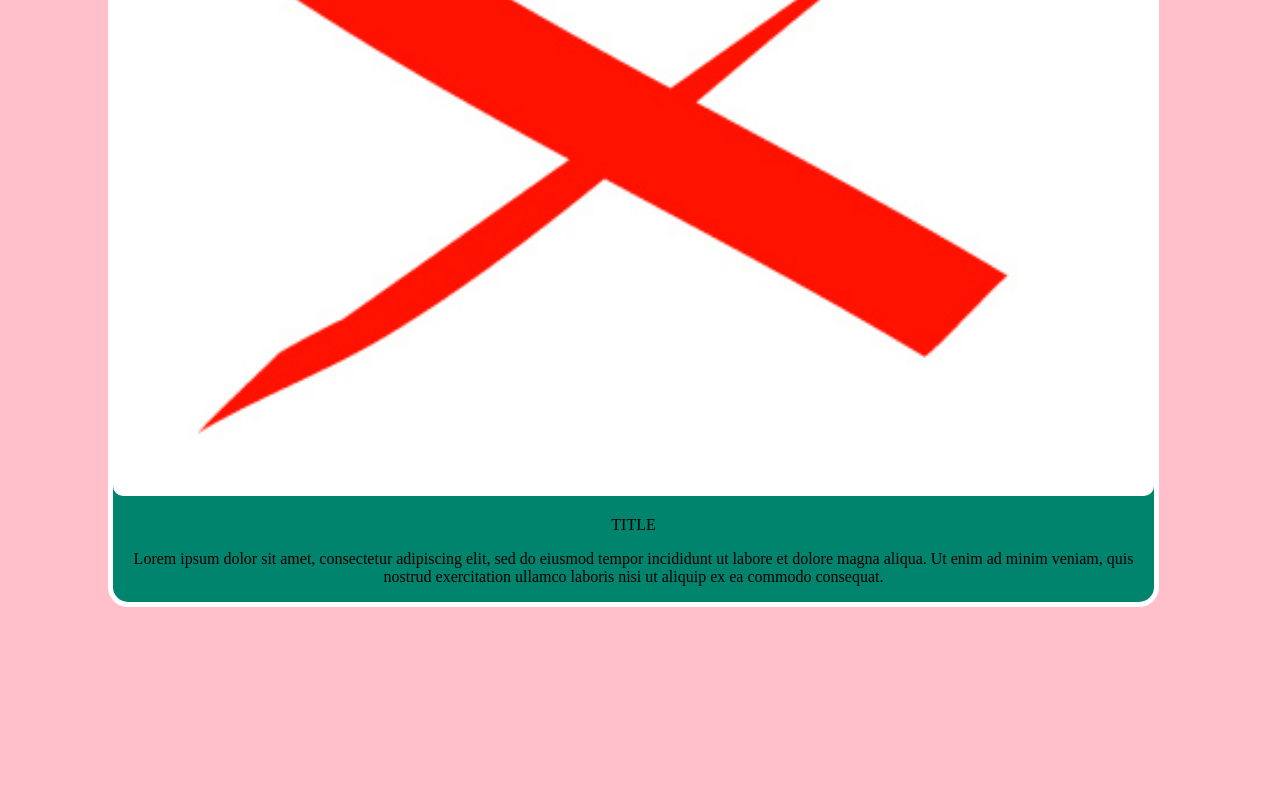
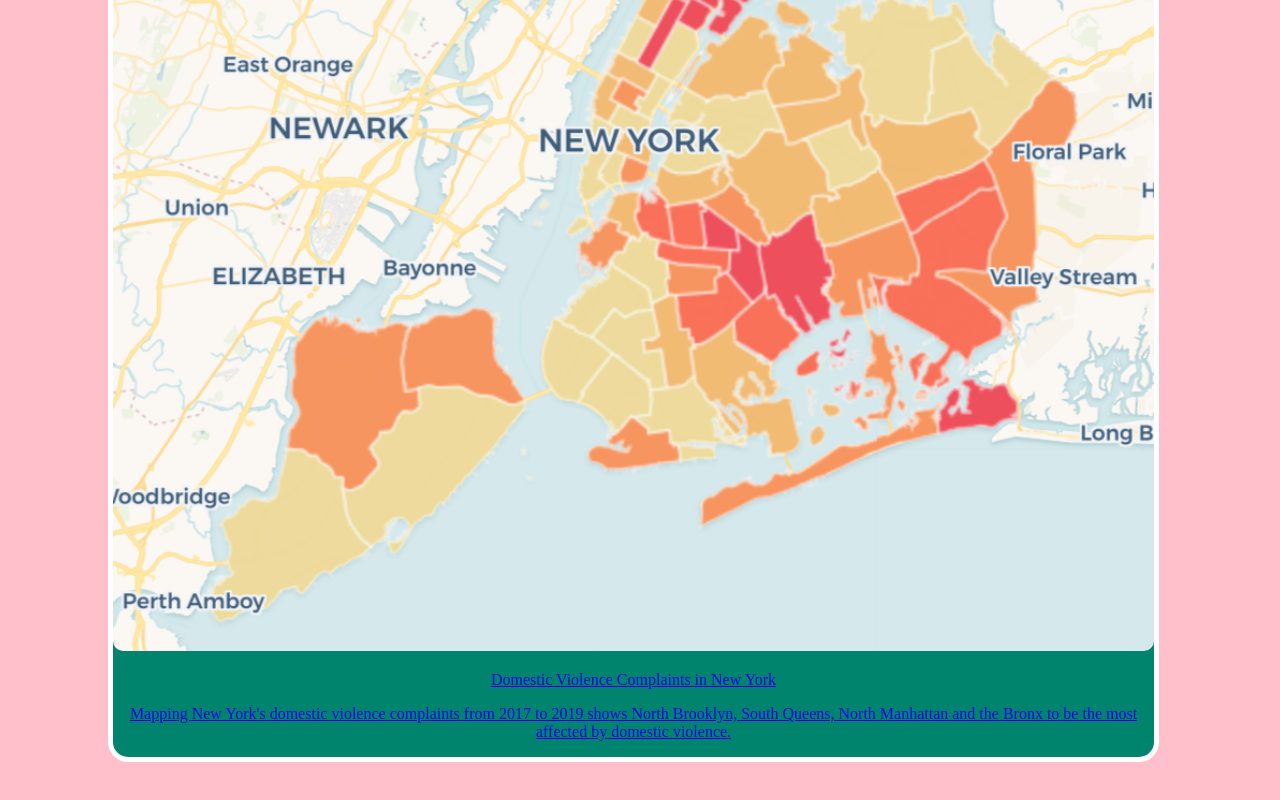
Before and after one commit to arnopedram/home, a plain HTML site: page index.html in a window 1280 px wide. Shown: the part 980-1780 px from the top of the page. Before the commit the page ends 1687 px from the top, so only its background shows below. Drawn offline with Linux system fonts and the light colour scheme.

Commit message:
mappreview

```diff
--- a/index.html
+++ b/index.html
@@ -17,25 +17,29 @@
 <br>
 <br>
 <div class= "container">
+		<div class="assignment" id="one">
 			<a href="https://arnopedram.github.io/icons/">
-	<div class="assignment" id="one">
 			<img src="ass1.jpg" class="illus">
 			<p>A Tale of Two Spiritual Shops</p>
 			<p>Two spiritual shops in Bushwick tell a familiar tale of gentrification...</p>
 		</div>
 			</a>
+
 		<div class="assignment" id="two">
 			<a href="https://arnopedram.github.io/chart/">
 			<img src="chartillus.png" class="illus">
 			<p>Domestic Violence in Bushwick</p>
 			<p>Digging through Brooklyn statistics on domestic violence shows Bushwick ticks way above Brooklyn precincts averages.</p>
 		</div>
+</div>
 			</a>
+	<div class="assignment" id="three">
+		<a href="https://arnopedram.github.io/map/">
+		<img src="mappreview.png" class="illus">
+		<p>Domestic Violence Complaints in New York</p>
+		<p>Mapping New York's domestic violence complaints from 2017 to 2019 shows North Brooklyn, South Queens, North Manhattan and the Bronx to be the most affected by domestic violence.</p>
 	</div>
-<div class="assignment" id="three">
-	<img src="x.jpg" class="illus">
-	<p>TITLE</p>
-	<p>Lorem ipsum dolor sit amet, consectetur adipiscing elit, sed do eiusmod tempor incididunt ut labore et dolore magna aliqua. Ut enim ad minim veniam, quis nostrud exercitation ullamco laboris nisi ut aliquip ex ea commodo consequat.</p>
-</div>
+		</a>
+
 </body>
 </html>
```
Also changed, not shown: mappreview.png (added). Lines whose indentation alone changed are shown as unchanged.
